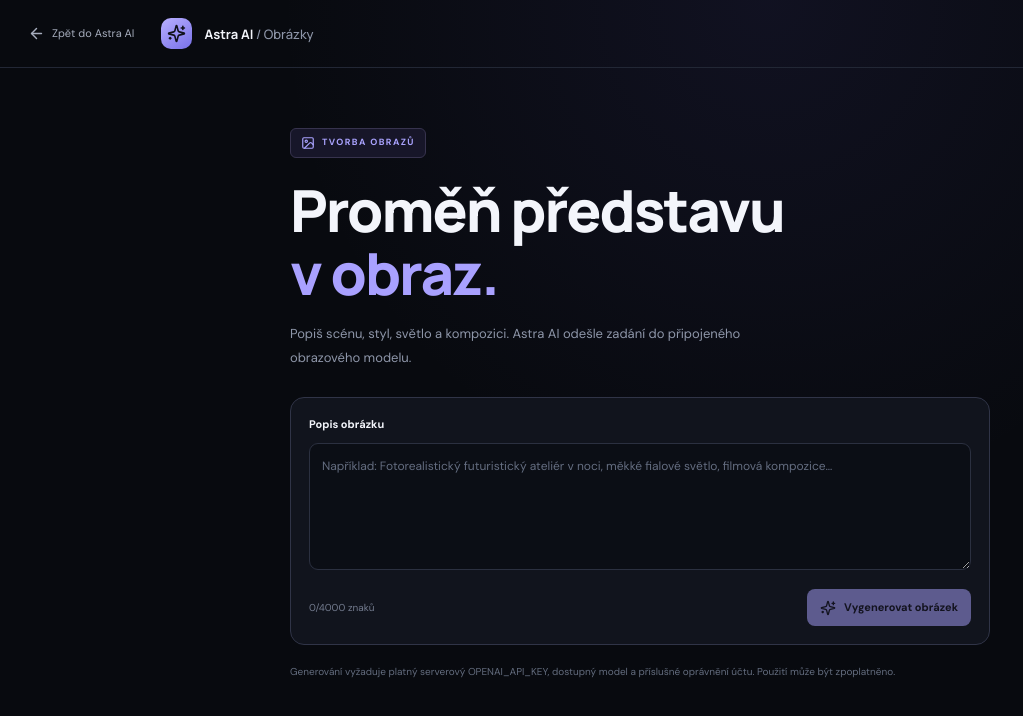
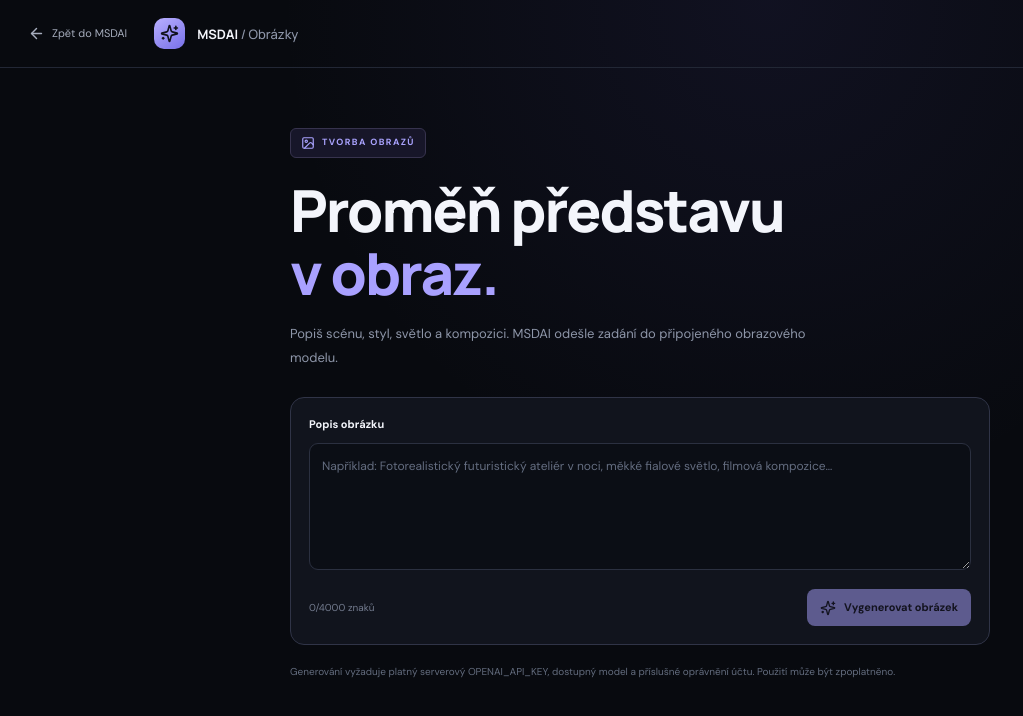
Before and after one commit to martinslad10/astra-ai, a Next.js app: page /images in a window 1280 px wide. Shown: the top 716 px of the page, without its empty margins (0-1023 px from the left). Built offline with nearby package versions, Linux system fonts and the light colour scheme; no server answers.

Commit message:
Rename app branding to MSDAI

```diff
--- a/src/app/images/page.tsx
+++ b/src/app/images/page.tsx
@@ -30,14 +30,14 @@ export default function ImagesPage() {
 
   return <main className="image-page">
     <header className="image-header">
-      <Link href="/" className="back-link"><ArrowLeft size={17}/> Zpět do Astra AI</Link>
+      <Link href="/" className="back-link"><ArrowLeft size={17}/> Zpět do MSDAI</Link>
       <div className="brand-mark"><Sparkles size={19}/></div>
-      <strong>Astra AI <span> / Obrázky</span></strong>
+      <strong>MSDAI <span> / Obrázky</span></strong>
     </header>
     <section className="image-content">
       <div className="eyebrow"><ImageIcon size={14}/> TVORBA OBRAZŮ</div>
       <h1>Proměň představu<br/><span>v obraz.</span></h1>
-      <p className="image-intro">Popiš scénu, styl, světlo a kompozici. Astra AI odešle zadání do připojeného obrazového modelu.</p>
+      <p className="image-intro">Popiš scénu, styl, světlo a kompozici. MSDAI odešle zadání do připojeného obrazového modelu.</p>
       <form className="image-form" onSubmit={generate}>
         <label htmlFor="image-prompt">Popis obrázku</label>
         <textarea id="image-prompt" value={prompt} onChange={e => setPrompt(e.target.value)} placeholder="Například: Fotorealistický futuristický ateliér v noci, měkké fialové světlo, filmová kompozice…" rows={5} maxLength={4000}/>
```
